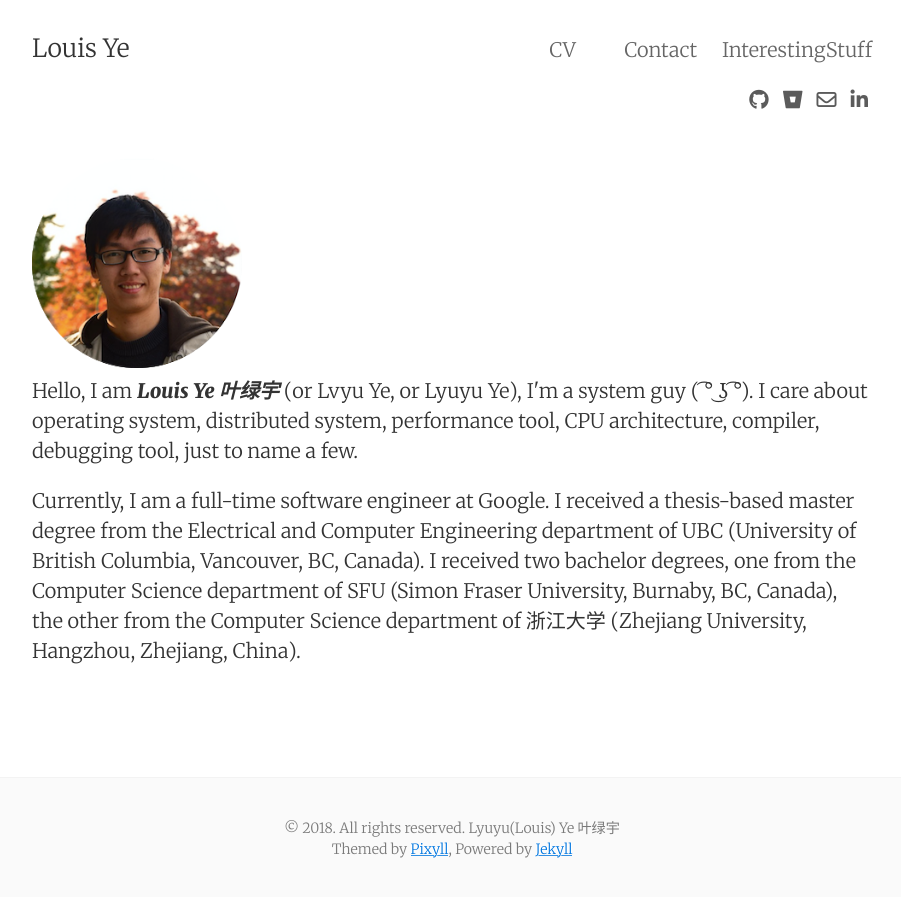
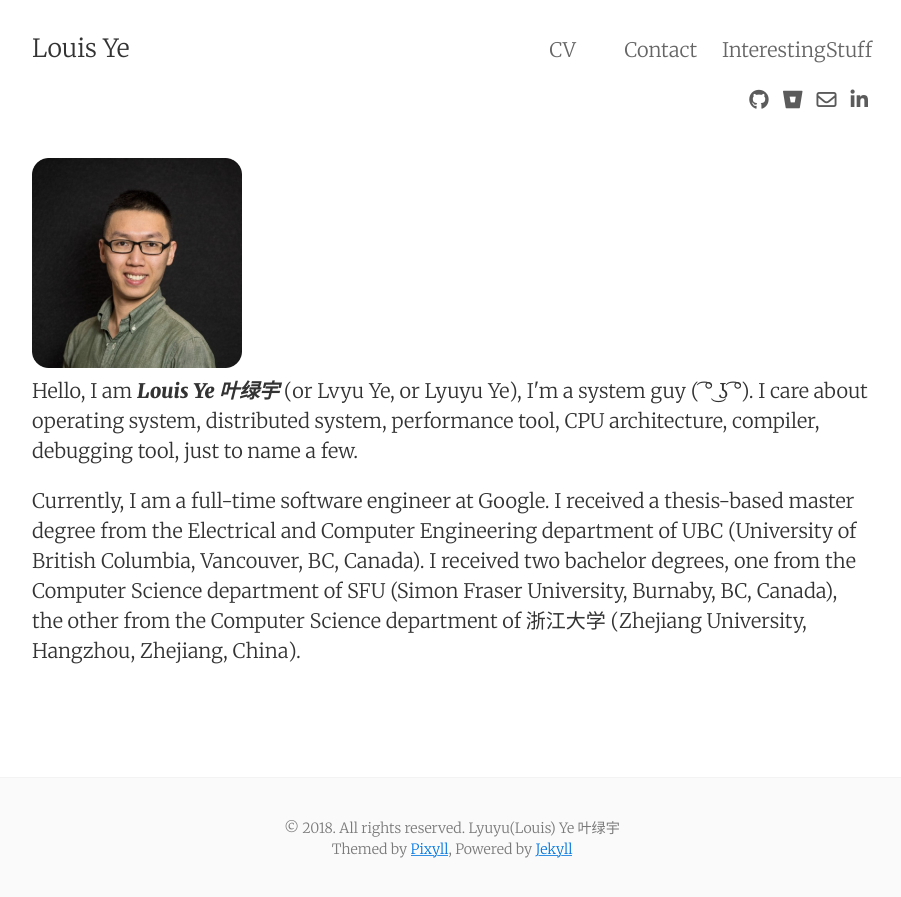
Before and after one commit to Louis-Ye/Louis-Ye.github.io, a Jekyll site: the page built from index.html, in a window 1280 px wide. Shown: the top 897 px of the page, without its empty margins (188-1089 px from the left). Built offline with Jekyll 4.4.1, drawn with Linux system fonts in a browser that asks for light colours; nearby versions of some CDN libraries; the list of posts is cut into pages by our own code.

Commit message:
Update _config.yml

```diff
--- a/_config.yml
+++ b/_config.yml
@@ -7,7 +7,7 @@
 baseurl:     ""
 url:         "http://louisye.me"
 date_format: "%b %-d, %Y"
-headpic: "louisye_rounded_sm.png"
+headpic: "louisye2_rounded_corner.png"
 header_pages:
   CV: "cv"
   Contact: "contact"
```
